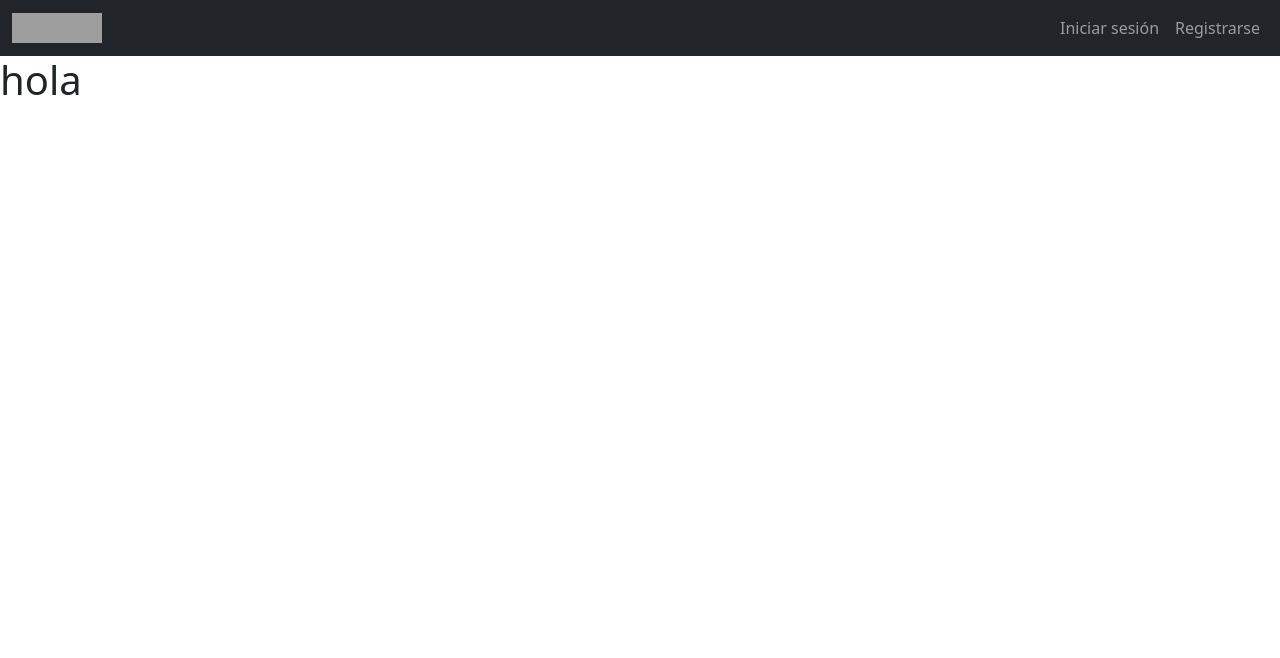
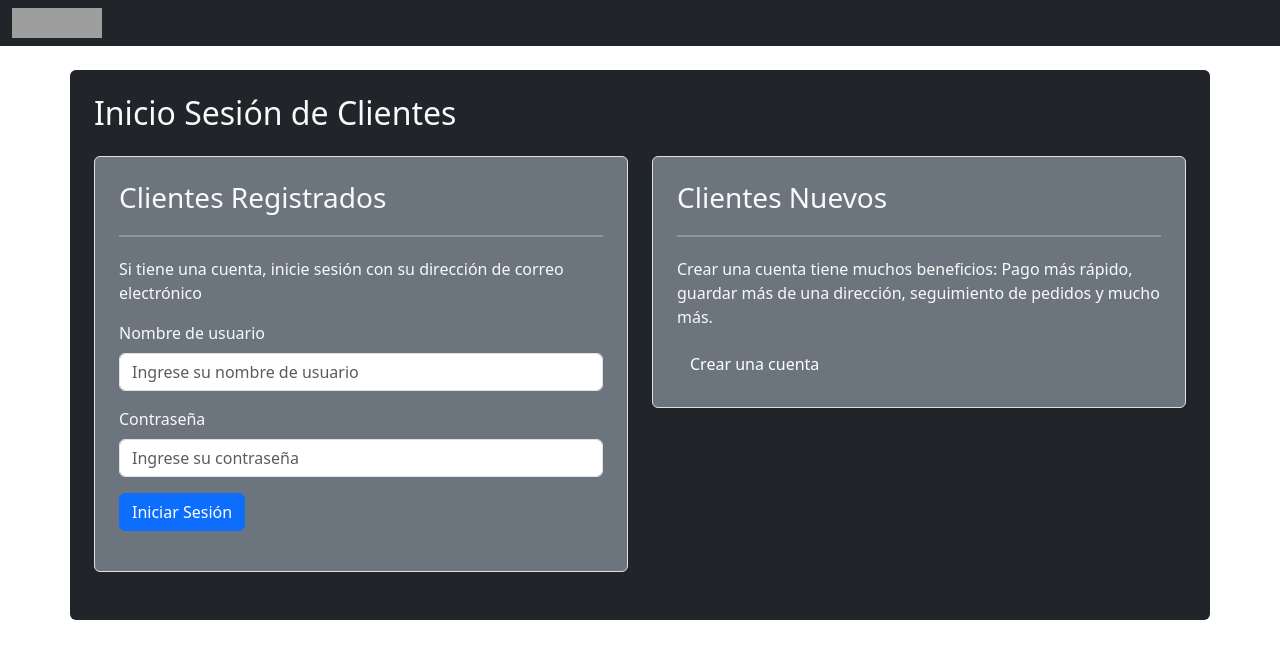
Before and after one commit to maraosc/ProgramacionWeb, a plain HTML site: page InicioSesion.html in a window 1280 px wide. Drawn offline with nearby package versions, Linux system fonts and the light colour scheme; grey boxes are pictures that could not be loaded.

Commit message:
Inicio de sesion terminado

```diff
--- a/InicioSesion.html
+++ b/InicioSesion.html
@@ -6,35 +6,67 @@
         <!-- Bootstrap -->
         <link href="https://cdn.jsdelivr.net/npm/bootstrap@5.3.3/dist/css/bootstrap.min.css" rel="stylesheet" integrity="sha384-QWTKZyjpPEjISv5WaRU9OFeRpok6YctnYmDr5pNlyT2bRjXh0JMhjY6hW+ALEwIH" crossorigin="anonymous">
         <!-- CSS -->
-         <link rel="stylesheet" href="css/.css">
+         <link rel="stylesheet" href="css/inicioSesion.css">
         <!-- Iconos -->
         <link href="https://cdn.jsdelivr.net/npm/bootstrap-icons@1.10.5/font/bootstrap-icons.css" rel="stylesheet">
 </head>
 <body>
+
 <!-- Barra navegación -->
 <nav class="navbar navbar-expand-lg navbar-dark bg-dark">
     <div class="container-fluid">
       <a href="index.html">
         <img src="/Imagenes/Estim-Hub.svg" alt="Logo" width="90" height="30">
       </a>
-              <button class="navbar-toggler" type="button" data-bs-toggle="collapse" data-bs-target="#navbarNav" aria-controls="navbarNav" aria-expanded="false" aria-label="Toggle navigation">
-                <span class="navbar-toggler-icon"></span>
-              </button>
-              <div class="collapse navbar-collapse justify-content-end" id="navbarNav">
-                <ul class="navbar-nav">
-                  <li class="nav-item">
-                    <a class="nav-link" href="InicioSesion.html">Iniciar sesión</a>
-                  </li>
-                  <li class="nav-item">
-                    <a class="nav-link" href="registro.html">Registrarse</a>
-                  </li>
-                </ul>
       </div>
     </div>
   </nav>
-          <h1>hola</h1>
-</body>
+
+<!-- Formulario de inicio de sesión -->
+<div class="container my-4 bg-dark text-light p-4 rounded">
+  <h2 class="mb-4">Inicio Sesión de Clientes</h2>
+  <div class="row">
+    <!-- Clientes Registrados -->
+    <div class="col-12 col-lg-6 mb-4">
+      <div class="p-4 border rounded bg-secondary">
+        <h3 class="mb-3">Clientes Registrados</h3>
+        <hr class="border-light">
+        <p>Si tiene una cuenta, inicie sesión con su dirección de correo electrónico</p>
+        <form id="formulario-inicio-sesion" novalidate>
+          <!-- Nombre de usuario -->
+          <div class="mb-3">
+            <label for="nombre-usuario" class="form-label">Nombre de usuario</label>
+            <input type="text" class="form-control" id="nombre-usuario" placeholder="Ingrese su nombre de usuario" required>
+            <small class="text-danger" id="error-nombre-usuario"></small>
+          </div>
+          <!-- Contraseña -->
+          <div class="mb-3">
+            <label for="contrasena" class="form-label">Contraseña</label>
+            <input type="password" class="form-control" id="contrasena" placeholder="Ingrese su contraseña" required>
+            <small class="text-danger" id="error-contrasena"></small>
+          </div>
+          <!-- Botón de inicio de sesión -->
+          <button type="submit" class="btn btn-primary">Iniciar Sesión</button>
+        </form>
+      </div>
+    </div>
+    <!-- Clientes Nuevos -->
+    <div class="col-12 col-lg-6 mb-4">
+      <div class="p-4 border rounded bg-secondary">
+        <h3 class="mb-3">Clientes Nuevos</h3>
+        <hr class="border-light">
+        <p>
+          Crear una cuenta tiene muchos beneficios: Pago más rápido, guardar más de una dirección, seguimiento de pedidos y mucho más.
+        </p>
+        <a href="registro.html" class="btn btn-secondary">Crear una cuenta</a>
+      </div>
+    </div>
+  </div>
+</div>
 
 
 
+
+</body>
+
 </html>
--- a/css/inicioSesion.css
+++ b/css/inicioSesion.css
@@ -0,0 +1,4 @@
+hr {
+    border: 1px solid #000;
+    margin: 20px 0;
+  }
```
Lines whose indentation alone changed are shown as unchanged.
